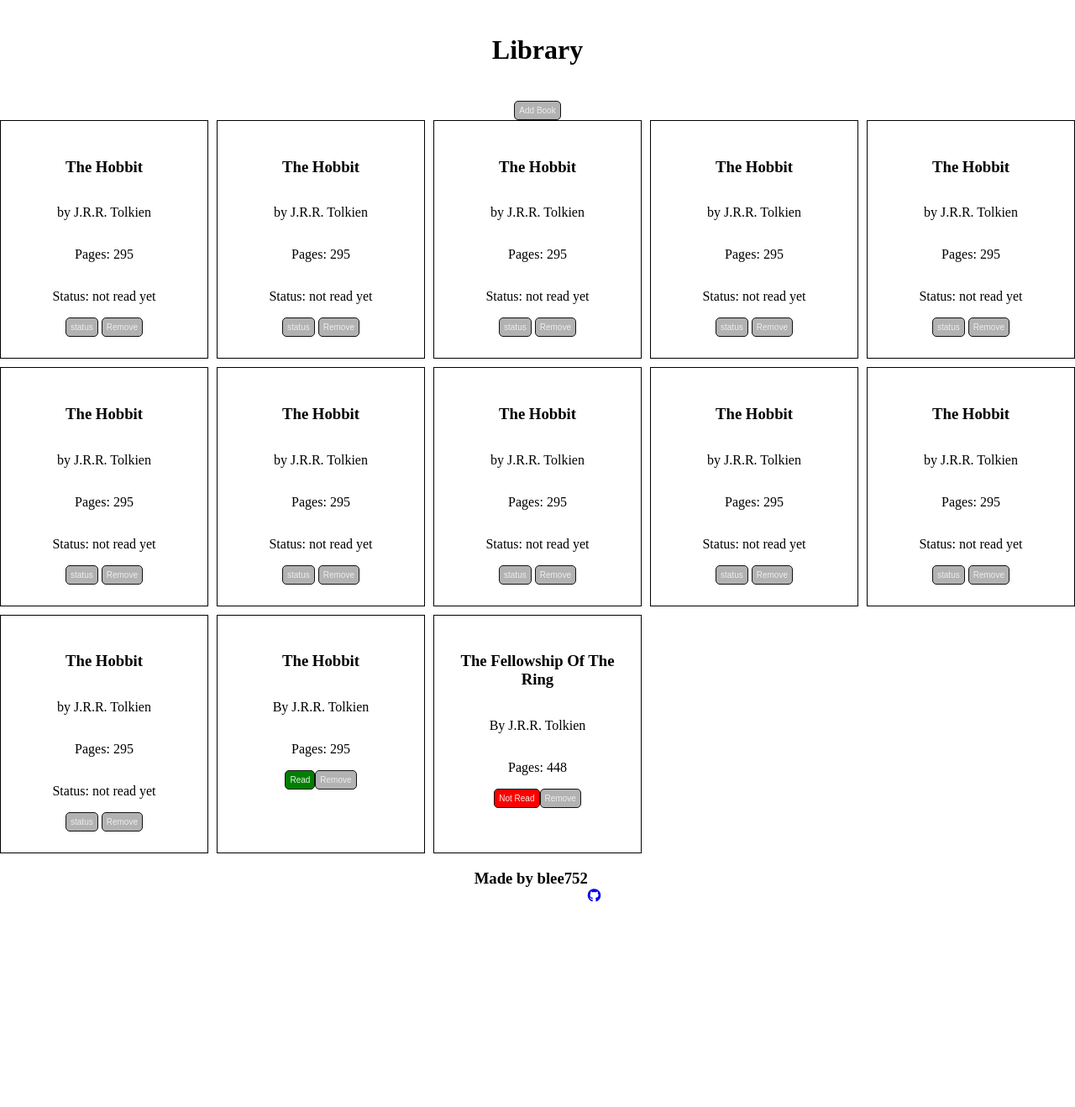
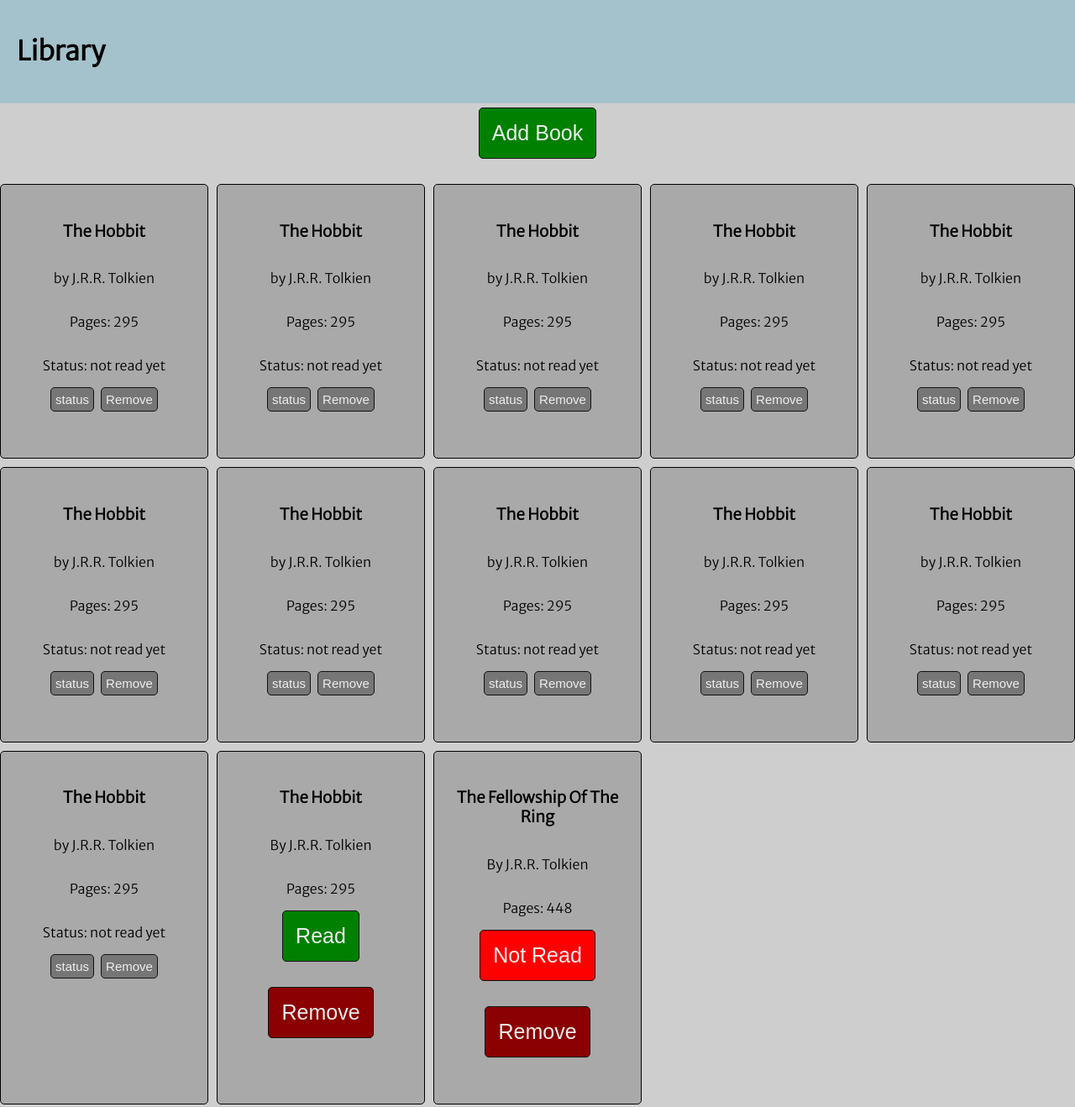
Before and after one commit to blee752/Library, a plain HTML site: page Index.html in a window 1280 px wide. Shown: the top 1318 px of the page at 84% size. Before the commit the page ends 1076 px from the top, so only its background shows below. Drawn offline with Linux system fonts and the light colour scheme.

Commit message:
added styling to the page

```diff
--- a/Styles.css
+++ b/Styles.css
@@ -1,5 +1,11 @@
+@import url('https://fonts.googleapis.com/css2?family=Merriweather+Sans:wght@300&display=swap');
+
+
 html {
     height: 100%;
+    background-color:rgb(206, 206, 206);
+    font-family: 'Merriweather Sans', sans-serif;
+
 }
 
 body {
@@ -12,14 +18,22 @@
 
 .header{
 display:flex;
-justify-content: center;
 padding:20px;
+background-color: rgb(164, 194, 204);
+margin-bottom: 5px;
 }
 
 .main-container {
     text-align: center;
     max-width: 1400px;
     margin: 0 auto;
+
+}
+
+.main-container button {
+    margin-bottom: 30px;
+    font-size: 25px;
+    padding:15px;
 }
 
 .grid-container {
@@ -29,26 +43,58 @@
     text-align: center;
 }
 
+
+
 .grid-item {
     display: flex;
     flex-direction: column;
     padding:25px;
     border: 1px black solid;
+    background-color: darkgray;
+    border-radius: 5px;
 }
 
-.grid-item *{
-    width: ;
+.Remove-Bt {
+    background-color: darkred;
 }
 
+/* .grid-item *{
+    width: ;
+} */
+
 .footer {
+
     display: flex;
     text-align: center;
     width: 100%;
     flex:1 auto;
     justify-content: center;
     align-items: flex-end;
+    gap: 10px;
+    padding-bottom: 10px;
+    padding-top: 30px;
 }
 
+.footer h3 {
+    margin: 0;
+}
+
+.fab {
+    font-size: 30px;
+    transition: transform 0.3s ease-in-out;
+}
+.fa-github:hover {
+    transform: rotate(360deg) scale(1.2);
+  }
+a {
+    outline: 0;
+    text-decoration: none;
+}
+
+a:visited {
+    text-decoration: none;
+    color: black;
+}
 
 button {
     background:rgba(0,0,0,0.3);
@@ -146,3 +192,33 @@
     margin:0px;
     color:red;
 }
+
+.button-container button {
+    padding:5px;
+    font-size: 15px;
+}
+
+.button-container button:first-child{
+    margin-right: 5px;
+}
+
+
+.submit-Book {
+    font-size: 15px;
+    background-color: green;
+    border-radius: 5px;
+    padding: 5px 30px;
+    margin-top: 10px;
+}
+
+.add-book {
+    font-size: 15px;
+    background-color: green;
+    border-radius: 5px;
+    padding: 5px 30px;
+
+}
+
+.add-book:hover {
+    background-color: rgb(0, 187, 0);
+}
```
